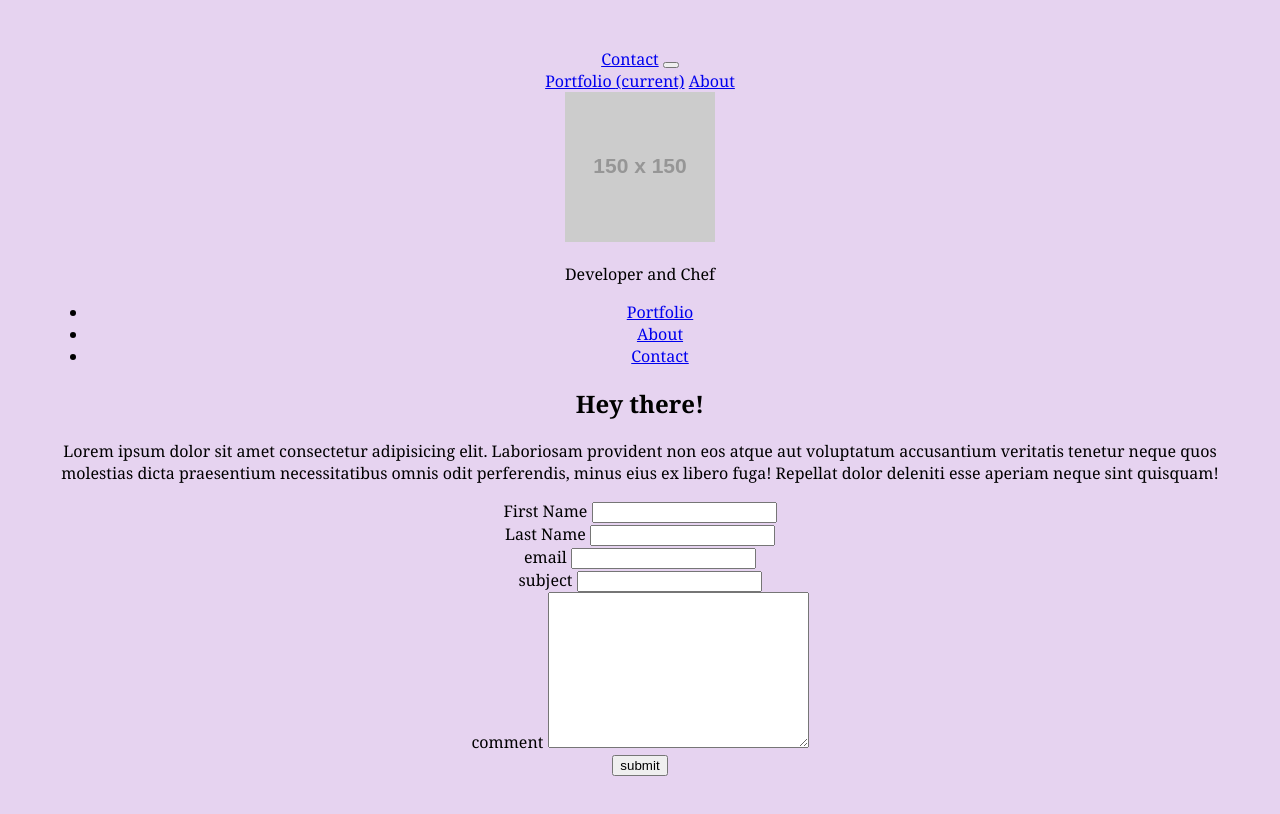
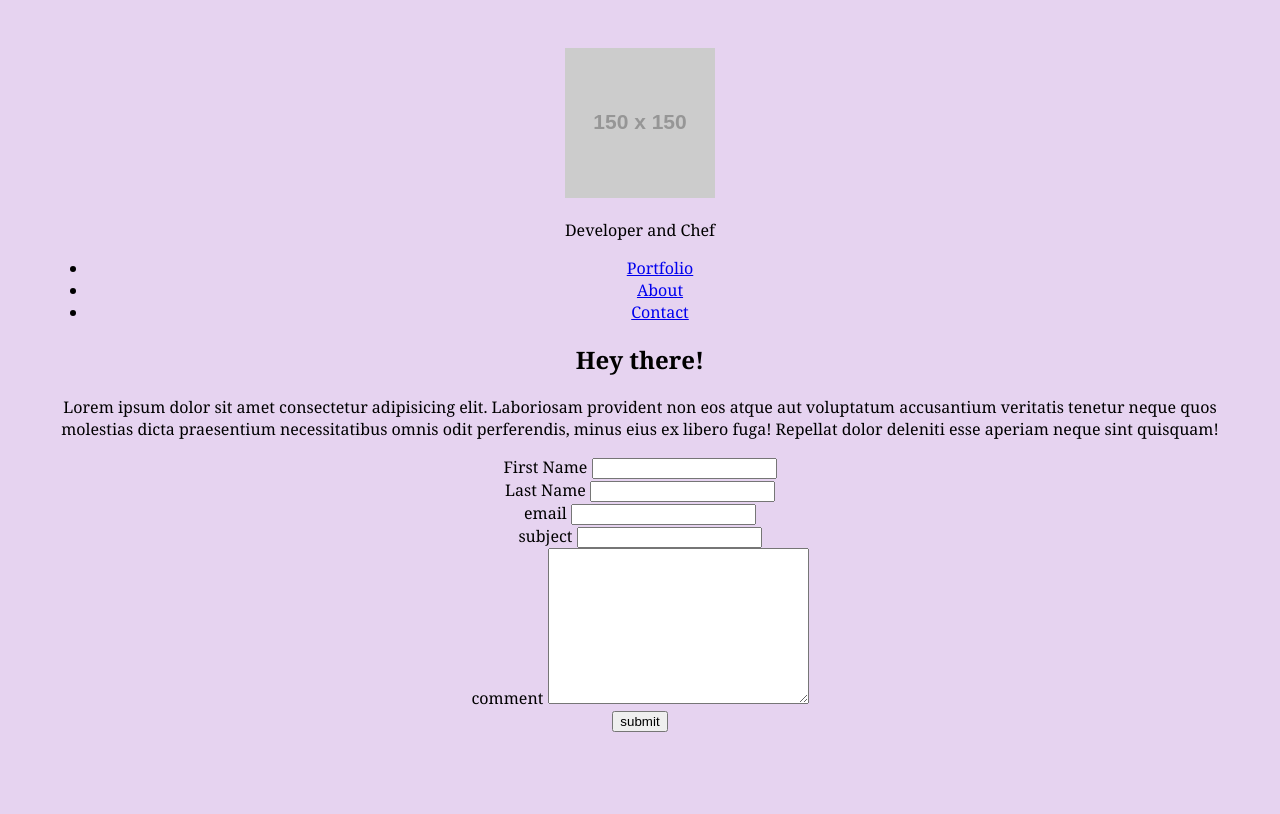
Before and after one commit to dianamaina/Portfolio, a plain HTML site: page Contact.html in a window 1280 px wide. Drawn offline with Linux system fonts and the light colour scheme; placeholder pictures from the web are drawn by us.

Commit message:
contact changed

```diff
--- a/Contact.html
+++ b/Contact.html
@@ -14,15 +14,9 @@
     </head>
     <body>
 
-    <nav class="navbar navbar-expand-lg navbar-light bg-light">
-  <a class="navbar-brand" href="contact.html">Contact</a>
-  <button class="navbar-toggler" type="button" data-toggle="collapse" data-target="#navbarNavAltMarkup" aria-controls="navbarNavAltMarkup" aria-expanded="false" aria-label="Toggle navigation">
-    <span class="navbar-toggler-icon"></span>
-  </button>
+
   <div class="collapse navbar-collapse" id="navbarNavAltMarkup">
     <div class="navbar-nav">
-      <a class="nav-link active" href="Index.html">Portfolio <span class="sr-only">(current)</span></a>
-      <a class="nav-link" href="about.html">About</a>
     </div>
   </div>
 </nav>
```
